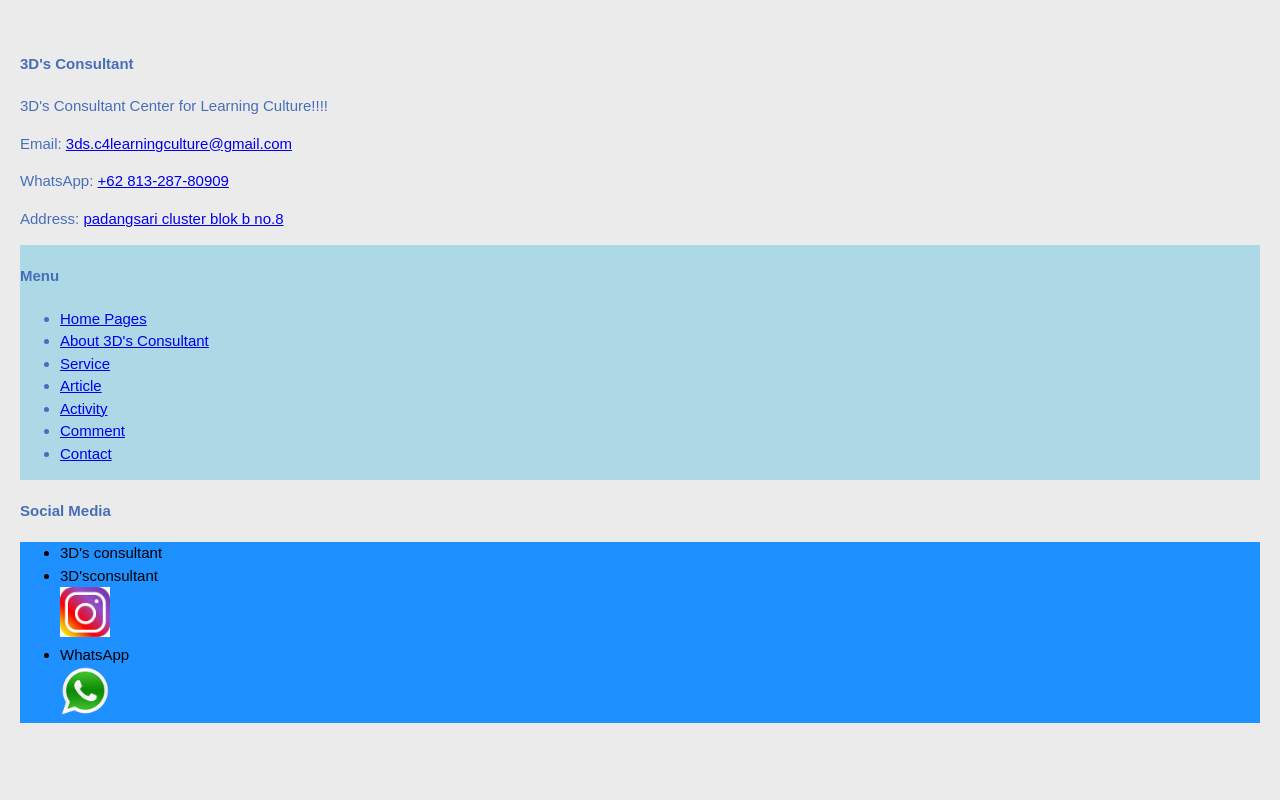
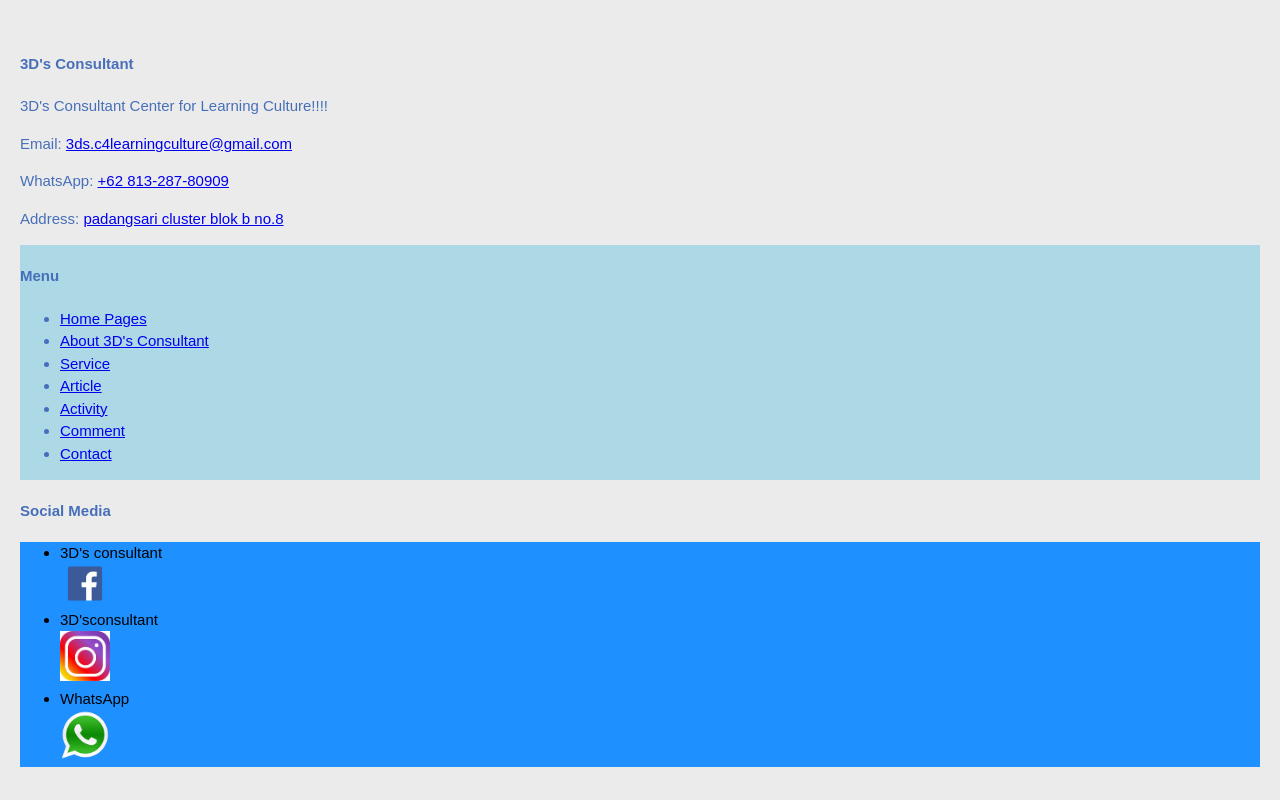
Before and after one commit to sadwiyanti/sadwiyanti.github.io, a plain HTML site: page about.html in a window 1280 px wide. Shown: the part 622-1422 px from the top of the page. Before the commit the page ends 1378 px from the top, so only its background shows below. Drawn offline with Linux system fonts and the light colour scheme.

Commit message:
Add files via upload

```diff
--- a/about.html
+++ b/about.html
@@ -129,11 +129,11 @@
         <h4>Social Media</h4>
 
         <div class="facebook">
-                <ul>
-                        <li>3D's consultant</li>
-                        <li>3D'sconsultant</li><img src="footer/logoig.jpg" alt="3D's consultant" width="50">
-                        <li>WhatsApp</li><img src="footer/logowa.png" alt="" width="50">
-                    </ul>
+            <ul>
+                <li>3D's consultant</li><img src="footer/logofb.png" alt="3D's consultant" width="50">
+                <li>3D'sconsultant</li><img src="footer/logoig.jpg" alt="3D'sconsultant" width="50">
+                <li>WhatsApp</li><img src="footer/logowa.png" alt="" width="50">
+            </ul>
         </div>
 
 
```
Also changed, not shown: activity.html (+5 -5 lines), article.html (+5 -5 lines), comment.html (+5 -5 lines), index.html (+2 -2 lines), service.html (+3 -3 lines).
